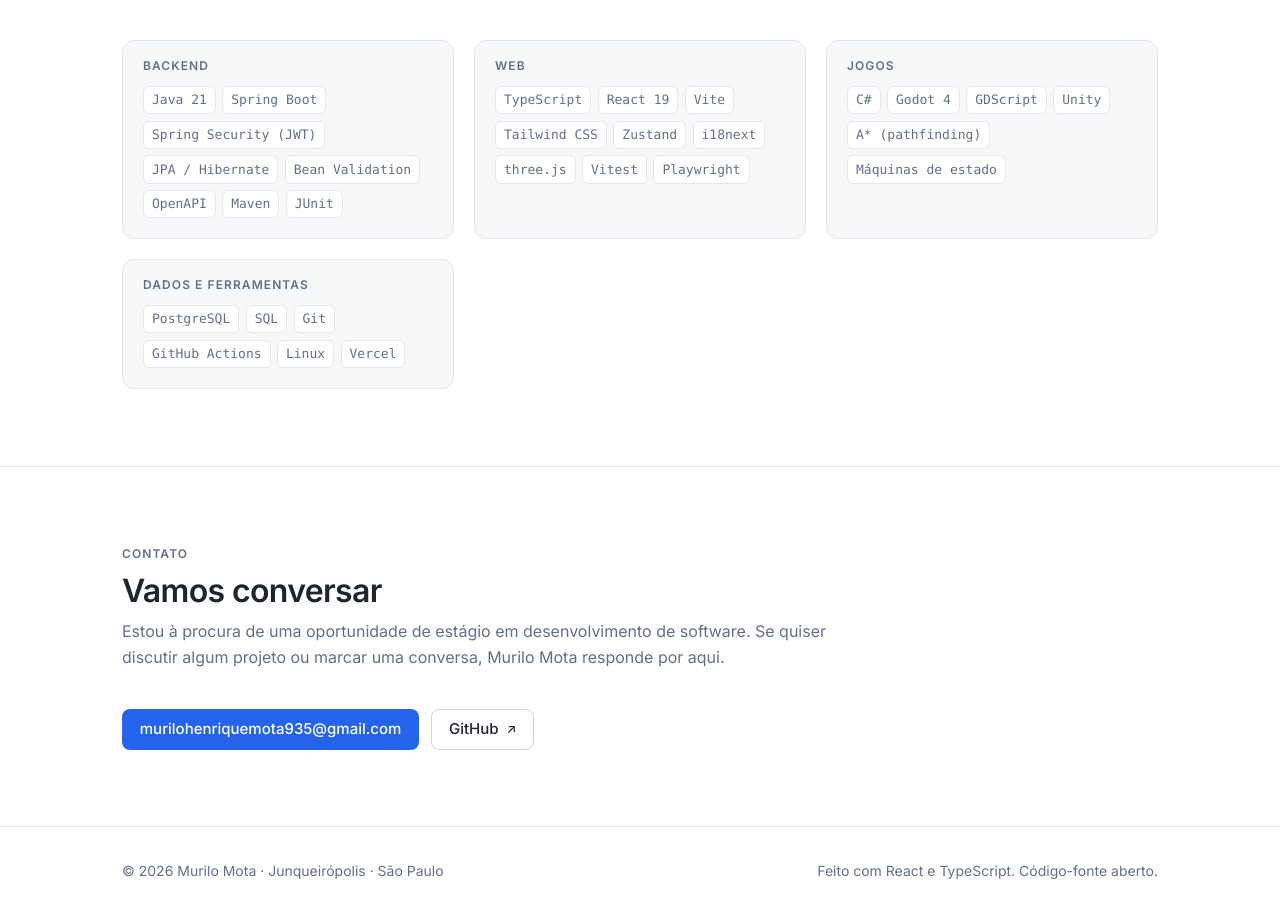
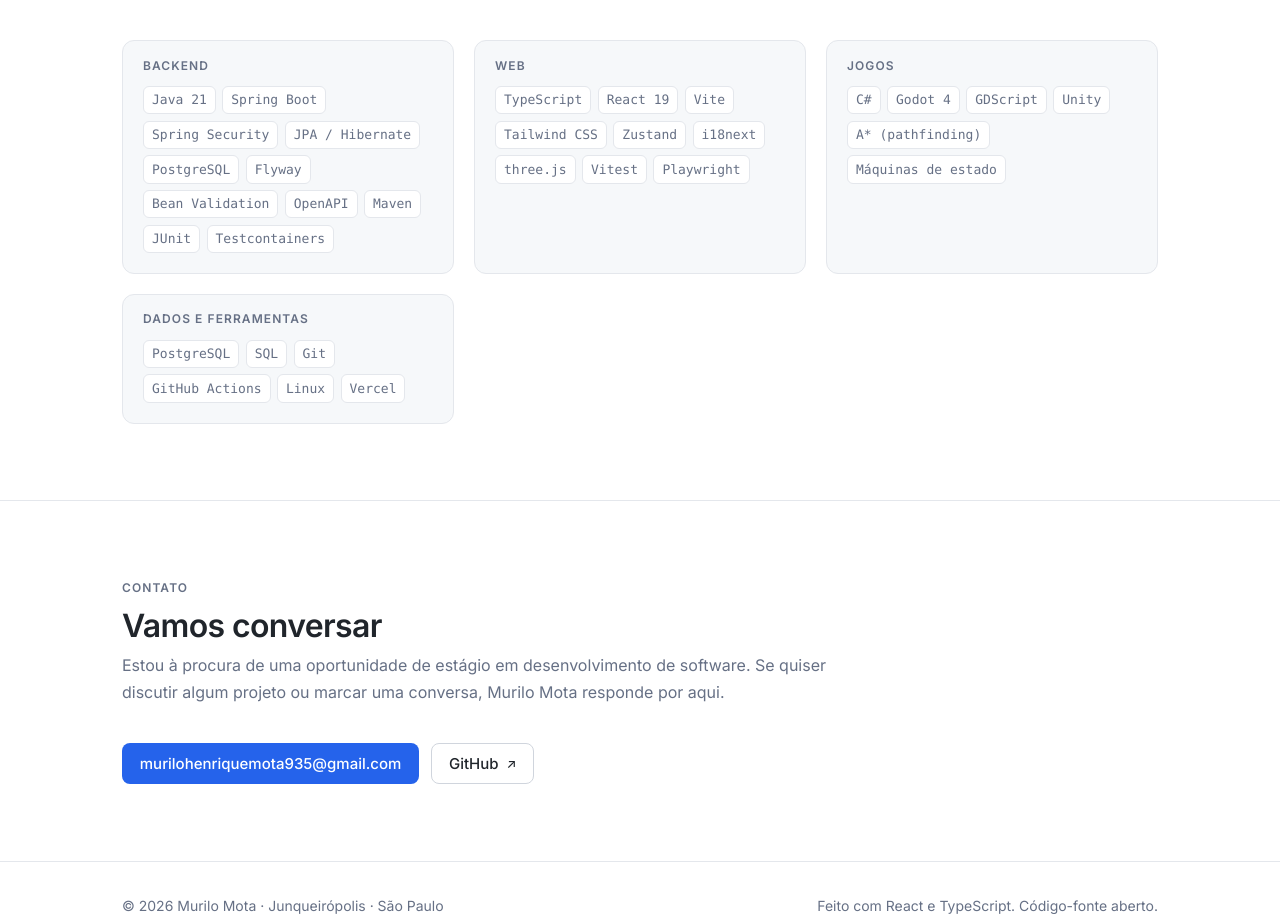
Before and after one commit to omurilomota/SiteProfissional, a React (Vite) app: page / in a window 1280 px wide. Shown: the part 4045-4963 px from the top of the page. Built offline with nearby package versions, Linux system fonts and the light colour scheme.

Commit message:
content: alinha a lista de tecnologias com o que a API usa de fato
Spring Security entra sem o JWT, que nunca foi implementado, e a lista ganha
PostgreSQL, Flyway e Testcontainers.

```diff
--- a/src/data/profile.ts
+++ b/src/data/profile.ts
@@ -99,12 +99,15 @@
       items: [
         'Java 21',
         'Spring Boot',
-        'Spring Security (JWT)',
+        'Spring Security',
         'JPA / Hibernate',
+        'PostgreSQL',
+        'Flyway',
         'Bean Validation',
         'OpenAPI',
         'Maven',
         'JUnit',
+        'Testcontainers',
       ],
     },
     {
```
